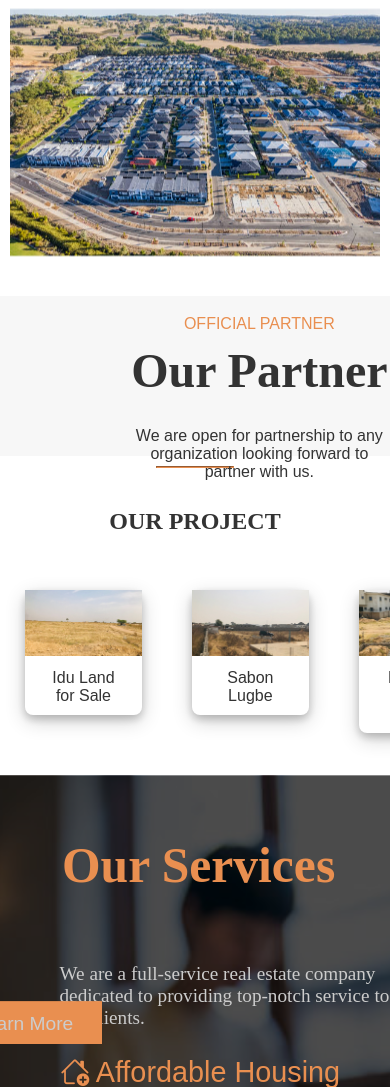
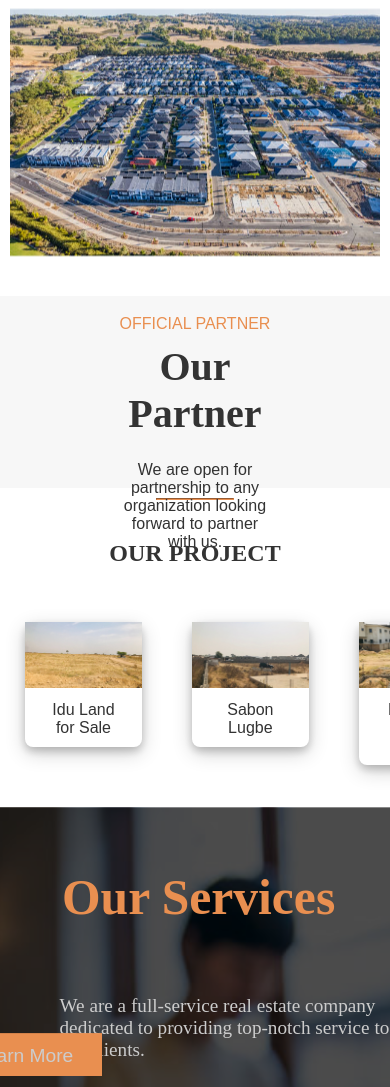
Before and after one commit to Stephen842/real-_estate_web, a Django app: page / in a window 390 px wide; the page is wider, and only the part inside the window is pictured. Shown: the part 1522-2609 px from the top of that part. Run offline with Django 5.2, Linux system fonts and the light colour scheme.

Commit message:
still working on responsiveness

```diff
--- a/Real_estate/Real_estate_project/estates/static/home.css
+++ b/Real_estate/Real_estate_project/estates/static/home.css
@@ -154,7 +154,15 @@ div.services{
     display: flex;
     overflow-x: auto;
     width: 100%;
+    scrollbar-width: thin;
+	  scrollbar-color: transparent transparent;
     /*animation: slide 30s infinite;*/
+}
+.carousel::-webkit-scrollbar{
+	width: 8px;
+}
+.carousel::-webkit-scrollbar-thumb{
+	background-color: transparent;
 }
 div.polaroid{
   width: 30%;
@@ -462,11 +470,21 @@ div.testimony .text1{
   padding: 0.6em;
   border-radius: 0.25em;
  }
-
+ .partner{
+  text-align: center;
+  padding-left: 30%;
+  padding-right: 30%;
+}
+.partner h2{
+  font-size: 2.5em;
+}
 }
 
-/* For screen sizes between 768px */
-@media only screen and (max-width: 768px){
+/* For screen sizes between 870px */
+@media only screen and (max-width: 878px){
+  .partnership{
+    height: 12em;
+  }
 
 }
 
```
